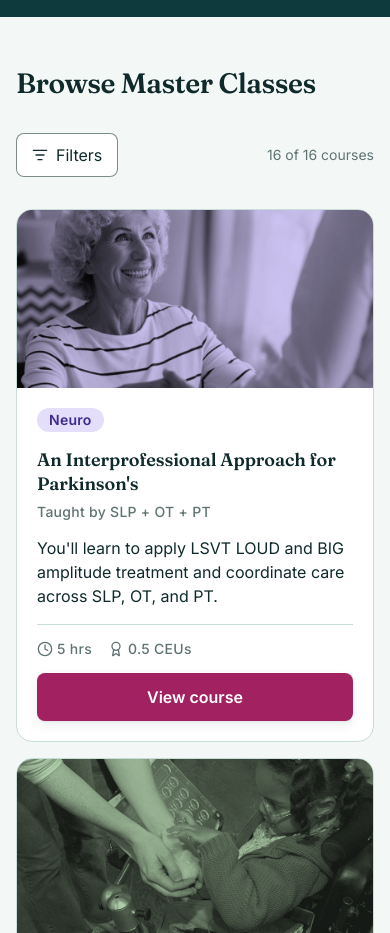
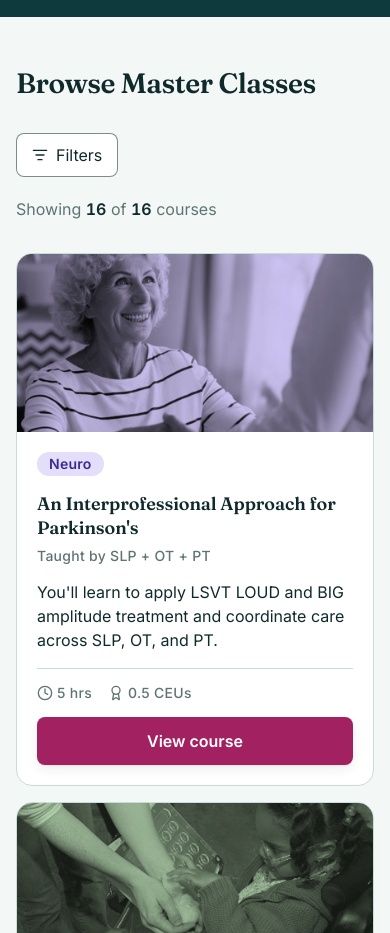
Before and after one commit to afshanistan/continued-master-class-exercise, a React (Vite) app: page / in a window 390 px wide. Shown: the part 1000-1933 px from the top of the page. Built offline with nearby package versions, Linux system fonts and the light colour scheme.

Commit message:
Result count: own line above the grid, left-aligned, Body 16 with semibold numbers ('Showing 10 of 16 courses')
Co-Authored-By: Claude Opus 5.5 <noreply@anthropic.com>
Claude-Session: https://claude.ai/code/session_01JQeWFA3RLM7CygXJckaVMs

```diff
--- a/src/components/FilterBlock/FilterBlock.css
+++ b/src/components/FilterBlock/FilterBlock.css
@@ -1,10 +1,10 @@
 .c-filter-block { display: flex; flex-direction: column; gap: var(--space-4); }
 .c-filter-block__bar { display: flex; flex-wrap: wrap; align-items: center; gap: var(--space-3); }
 .c-filter-block__count {
-  /* Sits right after the dropdowns (24px from the last one) as the result of the controls. */
-  margin: 0 0 0 var(--space-3); color: var(--color-text-secondary);
-  font-family: var(--font-sans); font-size: var(--body-small-font-size); line-height: var(--body-small-line-height);
+  margin: var(--space-2) 0 0; color: var(--color-text-secondary);
+  font-family: var(--font-sans); font-size: var(--body-font-size); line-height: var(--body-line-height);
 }
+.c-filter-block__count strong { color: var(--color-text-primary); font-weight: 600; font-variant-numeric: tabular-nums; }
 .c-filter-block__bar--narrow { display: none; }
 .c-filter-block__active { display: flex; flex-wrap: wrap; align-items: center; gap: var(--space-2) var(--space-3); }
 .c-filter-block__pills { display: contents; list-style: none; }
@@ -13,6 +13,5 @@
 @media (max-width: 767.98px) {
   .c-filter-block { gap: var(--space-3); }
   .c-filter-block__bar--wide { display: none; }
-  .c-filter-block__bar--narrow { display: flex; flex-wrap: nowrap; justify-content: space-between; }
-  .c-filter-block__bar--narrow .c-filter-block__count { margin: 0; }
+  .c-filter-block__bar--narrow { display: flex; }
 }
--- a/src/components/FilterBlock/FilterBlock.tsx
+++ b/src/components/FilterBlock/FilterBlock.tsx
@@ -19,8 +19,8 @@ export interface FilterBlockProps {
 }
 
 /**
- * The catalog filter bar. Desktop/tablet: Filter by + three Filter Selects + result count.
- * Mobile (<768): Filters button (opens the drawer) + result count. Both: removable pills + Clear all.
+ * The catalog filter bar. Desktop/tablet: Filter by + three Filter Selects. Mobile (<768): Filters button
+ * (opens the drawer). Both: removable pills + Clear all, then the result count on its own line above the grid.
  */
 export function FilterBlock({ filters, onChange, shown, total = courses.length }: FilterBlockProps) {
   const [drawerOpen, setDrawerOpen] = useState(false);
@@ -61,12 +61,10 @@ export function FilterBlock({ filters, onChange, shown, total = courses.length }
           <FilterSelect key={g.key} label={g.label} options={OPTIONS[g.key]} applied={filters[g.key]}
             onApply={(v) => onChange(setGroup(filters, g.key, v))} />
         ))}
-        <p className="c-filter-block__count" aria-live="polite"><span className="visually-hidden">Showing </span>{shown} of {total} courses</p>
       </div>
 
       <div className="c-filter-block__bar c-filter-block__bar--narrow">
         <FiltersButton count={applied} expanded={drawerOpen} onClick={() => setDrawerOpen(true)} />
-        <p className="c-filter-block__count" aria-live="polite"><span className="visually-hidden">Showing </span>{shown} of {total} courses</p>
       </div>
 
       {pills.length > 0 && (
@@ -82,6 +80,11 @@ export function FilterBlock({ filters, onChange, shown, total = courses.length }
         </div>
       )}
 
+      {/* Result count: its own line, left-aligned, directly above the grid (one live region for both layouts). */}
+      <p className="c-filter-block__count" aria-live="polite">
+        Showing <strong>{shown}</strong> of <strong>{total}</strong> {total === 1 ? 'course' : 'courses'}
+      </p>
+
       <FilterDrawer open={drawerOpen} applied={filters} onApply={onChange} onClose={() => setDrawerOpen(false)} />
     </div>
   );
```
Also changed, not shown: src/docs/figma-sync-log.md (+4 -1 lines).
